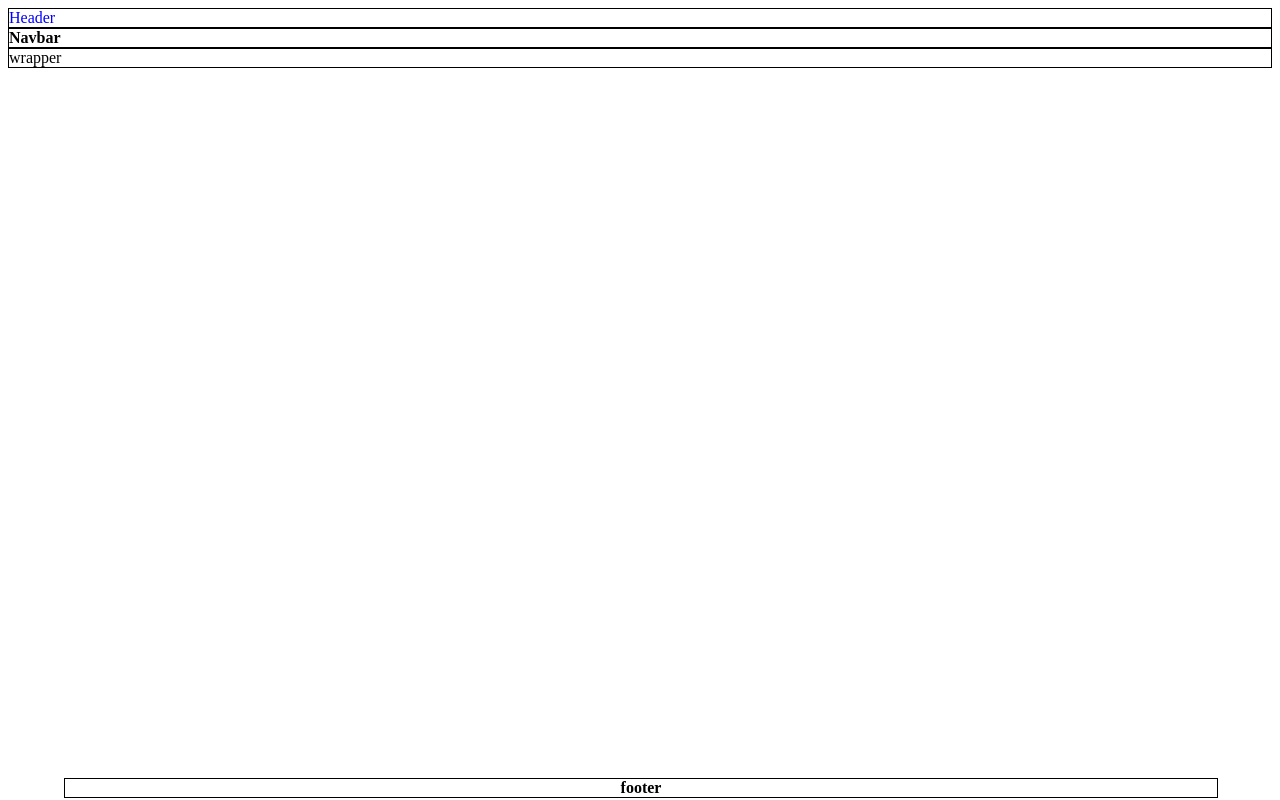
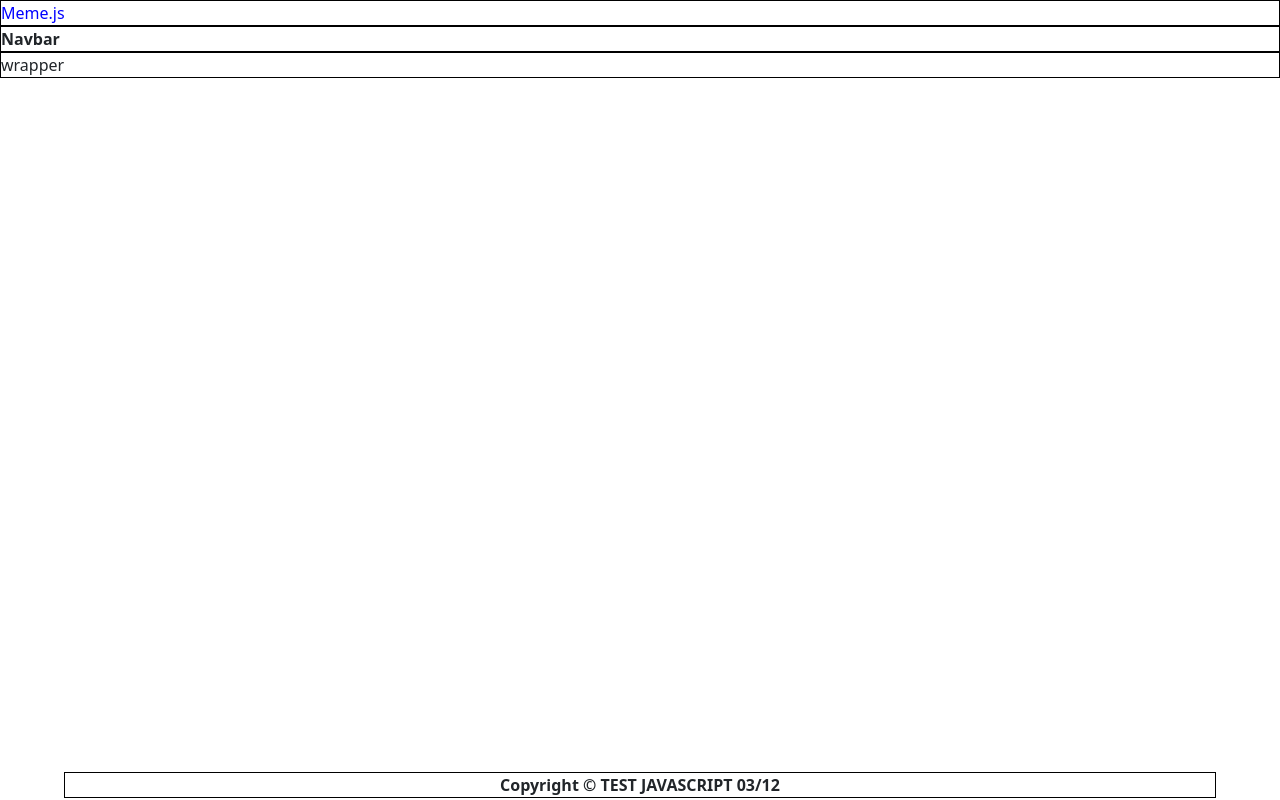
Before and after one commit to Polysoude51/Test-js, a website: page index.html in a window 1280 px wide. Drawn offline with nearby package versions, Linux system fonts and the light colour scheme.

Commit message:
Bootstrap conf

```diff
--- a/index.html
+++ b/index.html
@@ -4,12 +4,13 @@
     <meta charset="UTF-8">
     <meta name="viewport" content="width=device-width, initial-scale=1.0">
     <title>Formation JS</title>
+    <link rel="stylesheet" href="/node_modules/bootstrap/dist/css/bootstrap.css">
     <link rel="stylesheet" href="/style/style.css">
 </head>
 <body>
-    <div id="Header">Header</div>
+    <div id="Header">Meme<span id="dot">.</span><span id="js">js</span></div>
     <div id="Navbar" class="bold">Navbar</div>
     <div id="wrapper">wrapper</div>
-    <div id="footer" class="bold">footer</div>
+    <div id="footer" class="bold">Copyright &copy; TEST JAVASCRIPT 03/12</div>
 </body>
 </html>
--- a/package.json
+++ b/package.json
@@ -10,7 +10,7 @@
   "author": "",
   "license": "ISC",
   "dependencies": {
+    "bootstrap": "^5.3.3",
     "lite-server": "2.6.1"
   }
-
 }
```
Also changed, not shown: 1 other file.
